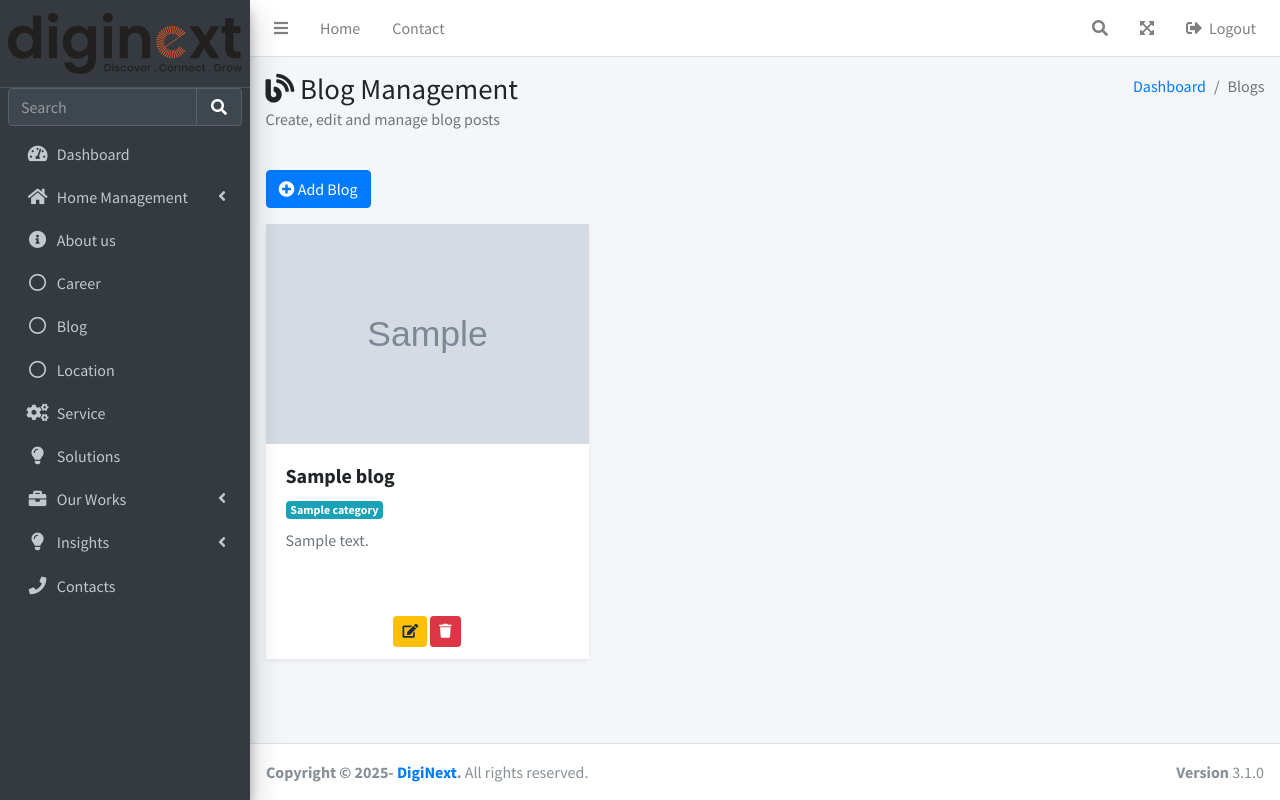
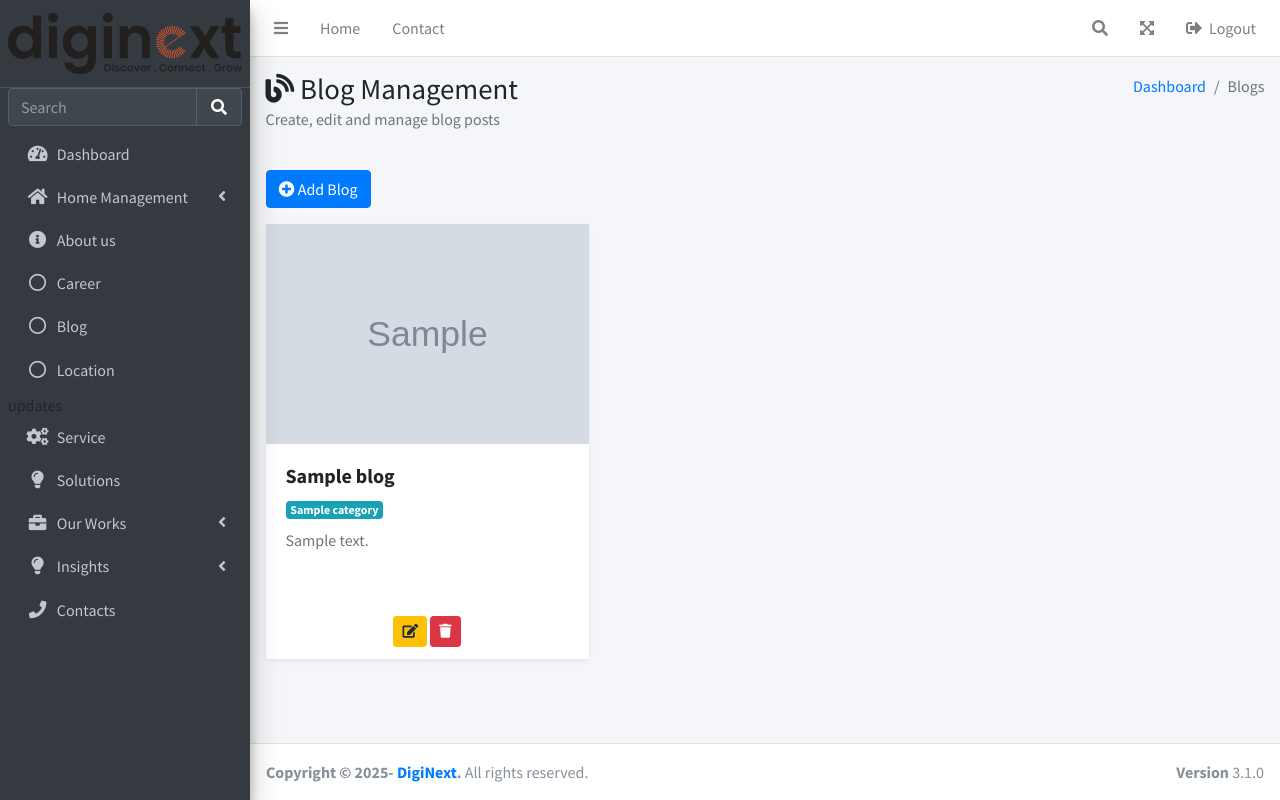
Before and after one commit to CloudcraftTeche/diginextae, a Django app: template dashboard/templates/blog.html in a window 1280 px wide. Run offline with Django 5.2, Linux system fonts and the light colour scheme; the template is opened without the code that fills it: most values are stand-ins (such as "Sample title", 1, 10 or a date in 2020); grey boxes marked "Sample" are stand-in pictures; some libraries are stand-ins or nearby versions.

Commit message:
add a text in side bar for testing

```diff
--- a/dashboard/templates/base.html
+++ b/dashboard/templates/base.html
@@ -334,6 +334,7 @@
                     <p>Location</p>
                   </a>
             </li>
+            updates
 
 
             <li class="nav-item">
```
